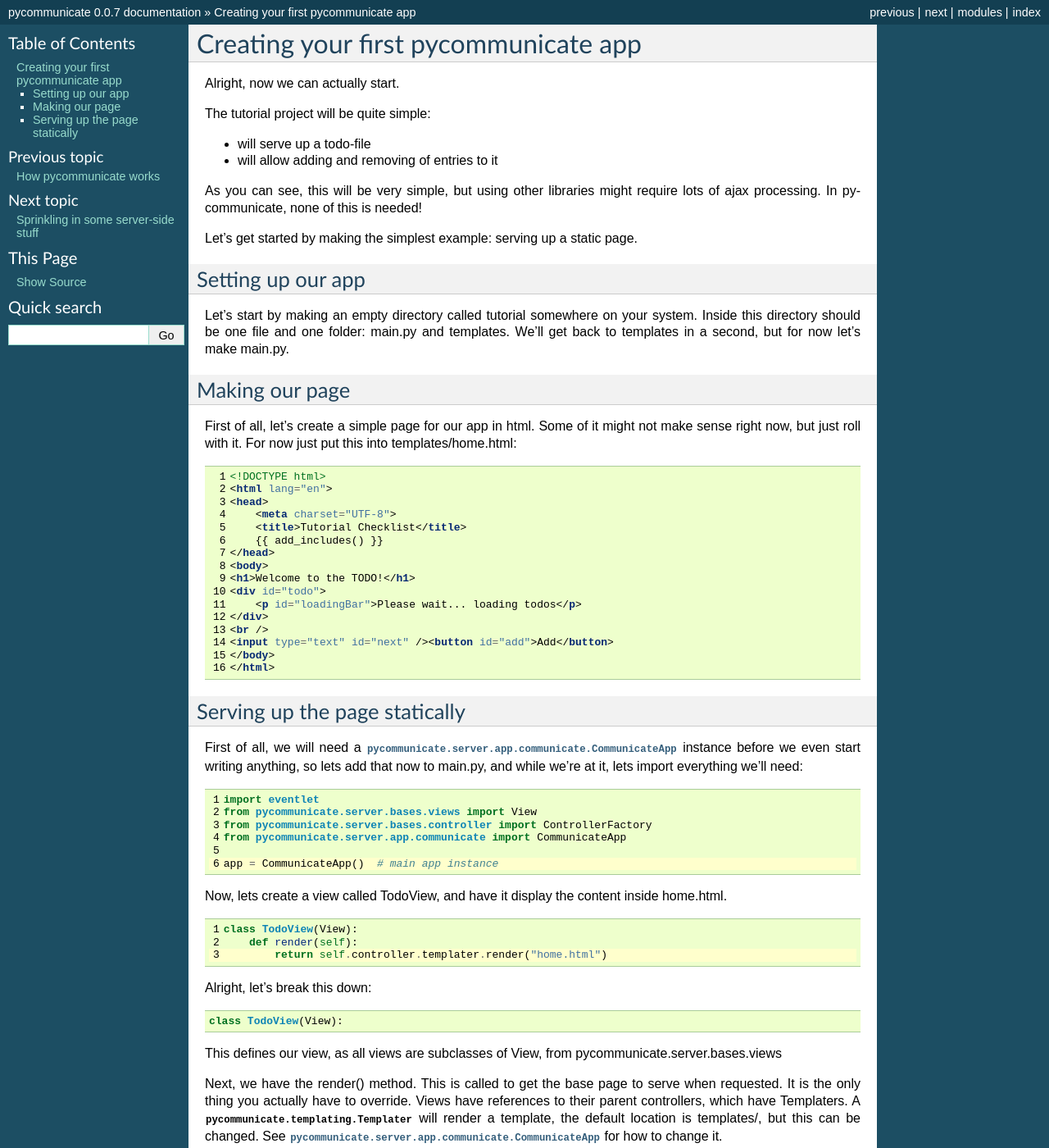
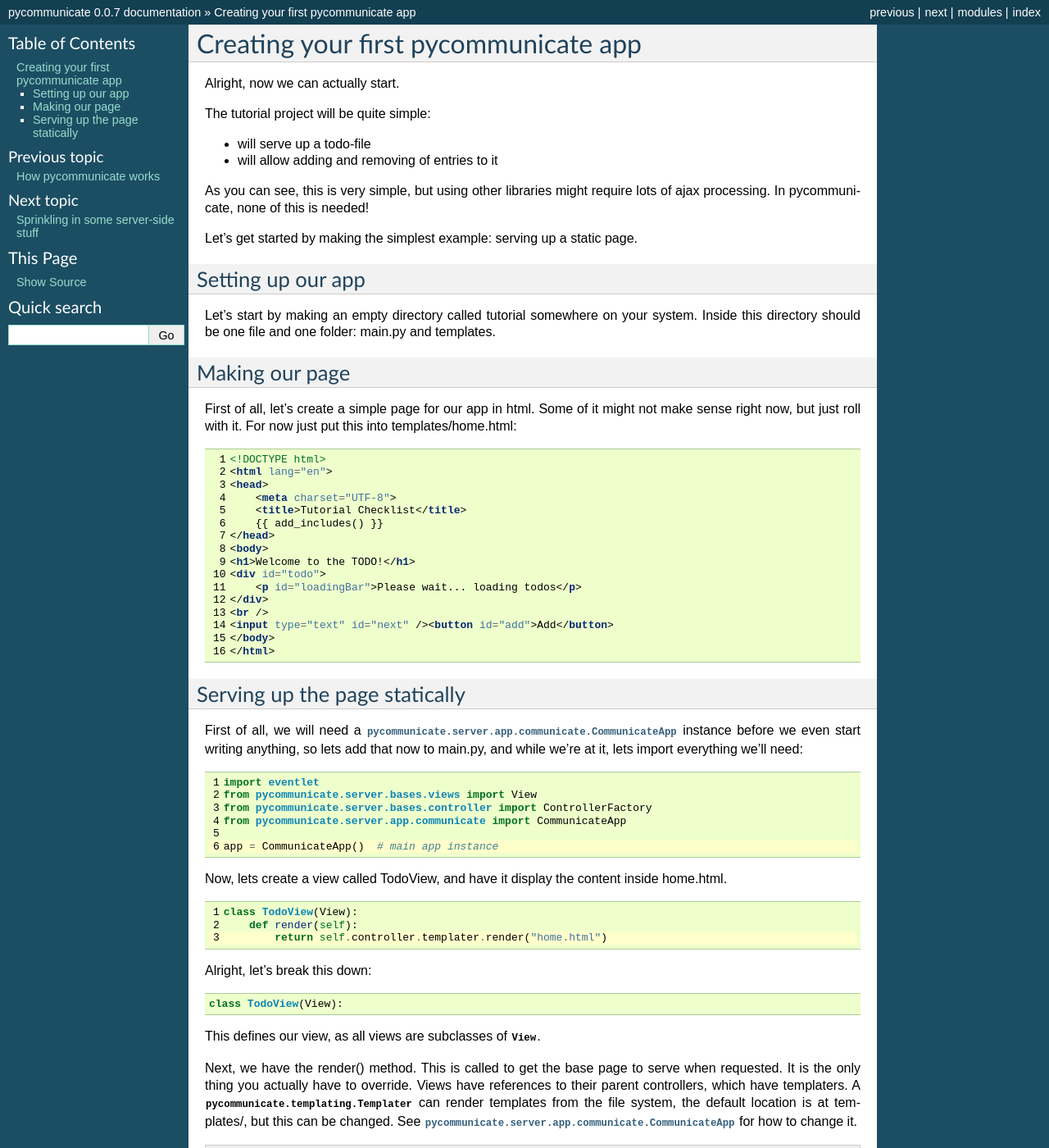
Before and after one commit to mincrmatt12/pycommunicate, a Sphinx documentation site: the page built from docs/tutorial/creatingone.rst, in a window 1280 px wide and 1400 px high. Shown: the whole window at 82% size. Built offline with Sphinx 7.4.7, drawn with Linux system fonts in a browser that asks for light colours; some of the changed text lies outside the part shown.

Commit message:
more doc stuff

```diff
--- a/docs/ref/controller.rst
+++ b/docs/ref/controller.rst
@@ -10,7 +10,7 @@ Controller and ControllerFactory
 
    .. py:method:: add_view(view)
 
-      Adds a py:class:`~pycommunicate.server.bases.views.View` to the controller factory's view list.
+      Adds a :py:class:`~pycommunicate.server.bases.views.View` to the controller factory's view list.
 
       .. warning::
 
--- a/docs/tutorial/creatingone.rst
+++ b/docs/tutorial/creatingone.rst
@@ -8,7 +8,7 @@ The tutorial project will be quite simple:
 * will serve up a todo-file
 * will allow adding and removing of entries to it
 
-As you can see, this will be very simple, but using other libraries might require lots of ajax processing.
+As you can see, this is very simple, but using other libraries might require lots of ajax processing.
 In pycommunicate, none of this is needed!
 
 
@@ -17,8 +17,7 @@ Let's get started by making the simplest example: serving up a static page.
 Setting up our app
 ------------------
 Let's start by making an empty directory called tutorial somewhere on your system. Inside this directory should
-be one file and one folder: main.py and templates. We'll get back to templates in a second, but for now let's make
-main.py.
+be one file and one folder: main.py and templates.
 
 Making our page
 ---------------
@@ -62,15 +61,16 @@ Alright, let's break this down:
 
    class TodoView(View):
 
-This defines our view, as all views are subclasses of View, from pycommunicate.server.bases.views
+This defines our view, as all views are subclasses of :py:class:`~pycommunicate.server.bases.views.View`\ .
 
 Next, we have the render() method. This is called to get the base page to serve when requested. It is the only
-thing you actually have to override. Views have references to their parent controllers, which have Templaters. A
-:py:class:`pycommunicate.templating.Templater` will render a template, the default location is templates/, but this can be changed. See :py:class:`pycommunicate.server.app.communicate.CommunicateApp` for how to change it.
+thing you actually have to override. Views have references to their parent controllers, which have templaters. A
+:py:class:`pycommunicate.templating.Templater` can render templates from the file system, the default location is at
+templates/, but this can be changed. See :py:class:`pycommunicate.server.app.communicate.CommunicateApp` for how to change it.
 
 .. note::
-   The templater, and all of pycommunicate use jinja2, a templating engine. For more info on what we provide in jinja2, and
-   how to use the templater, go look at its page.
+   The templater, and all of pycommunicate use jinja2, a templating engine. For more info on what we provide in
+   jinja2, and how to use the templater, go look at its page.
 
 Anyways, now that we have a view, we should create a controller:
 
--- a/docs/tutorial/upandrunning.rst
+++ b/docs/tutorial/upandrunning.rst
@@ -1,7 +1,5 @@
 Getting up and running
 ======================
-
-.. contents:: Contents
 
 Installing pycommunicate
 ------------------------
```
Also changed, not shown: other parts of docs/ref/controller.rst (+4 -0 lines), other parts of docs/tutorial/creatingone.rst (+7 -2 lines), docs/tutorial/sprinkling.rst (+4 -3 lines), docs/tutorial/yourfirst.rst (+8 -8 lines).
